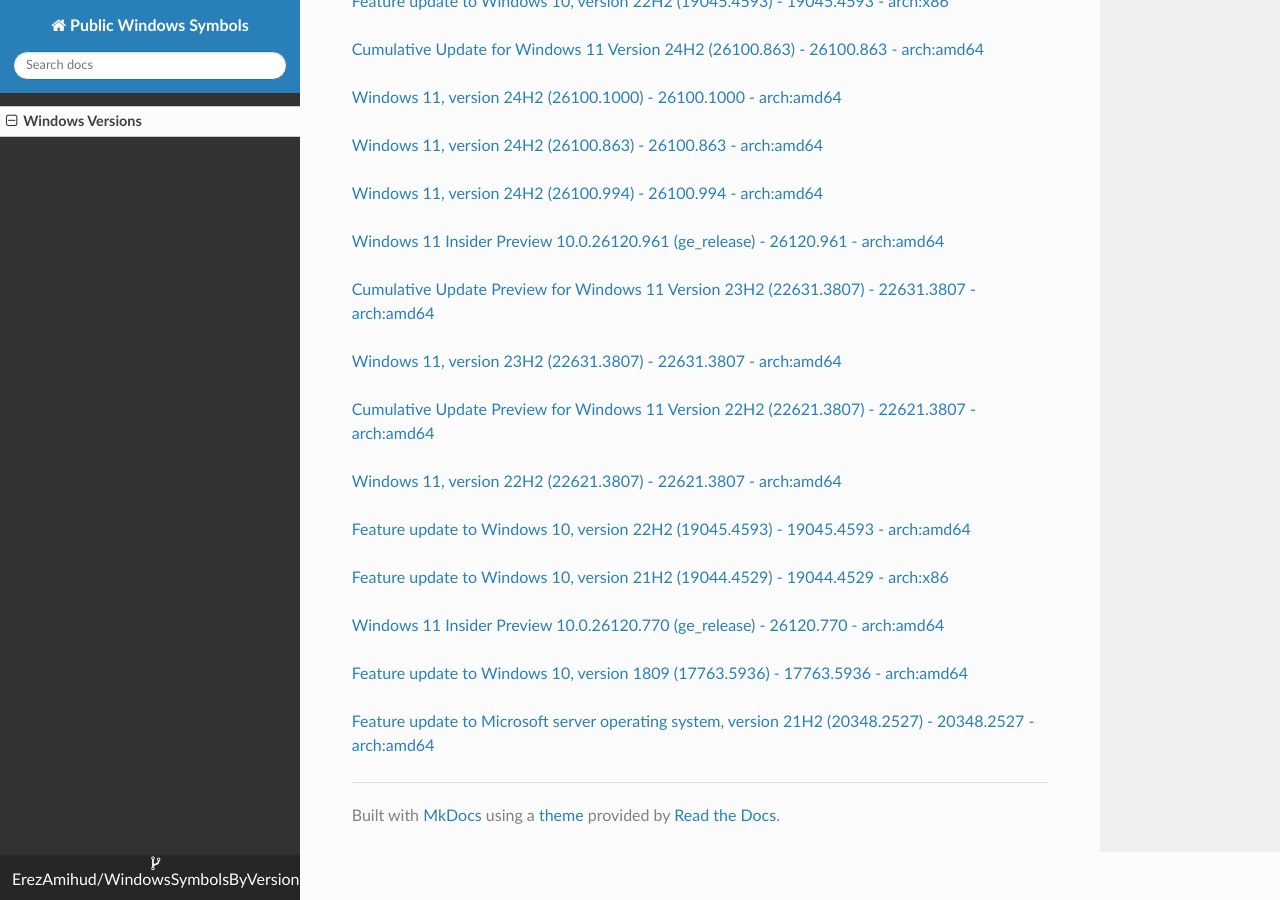
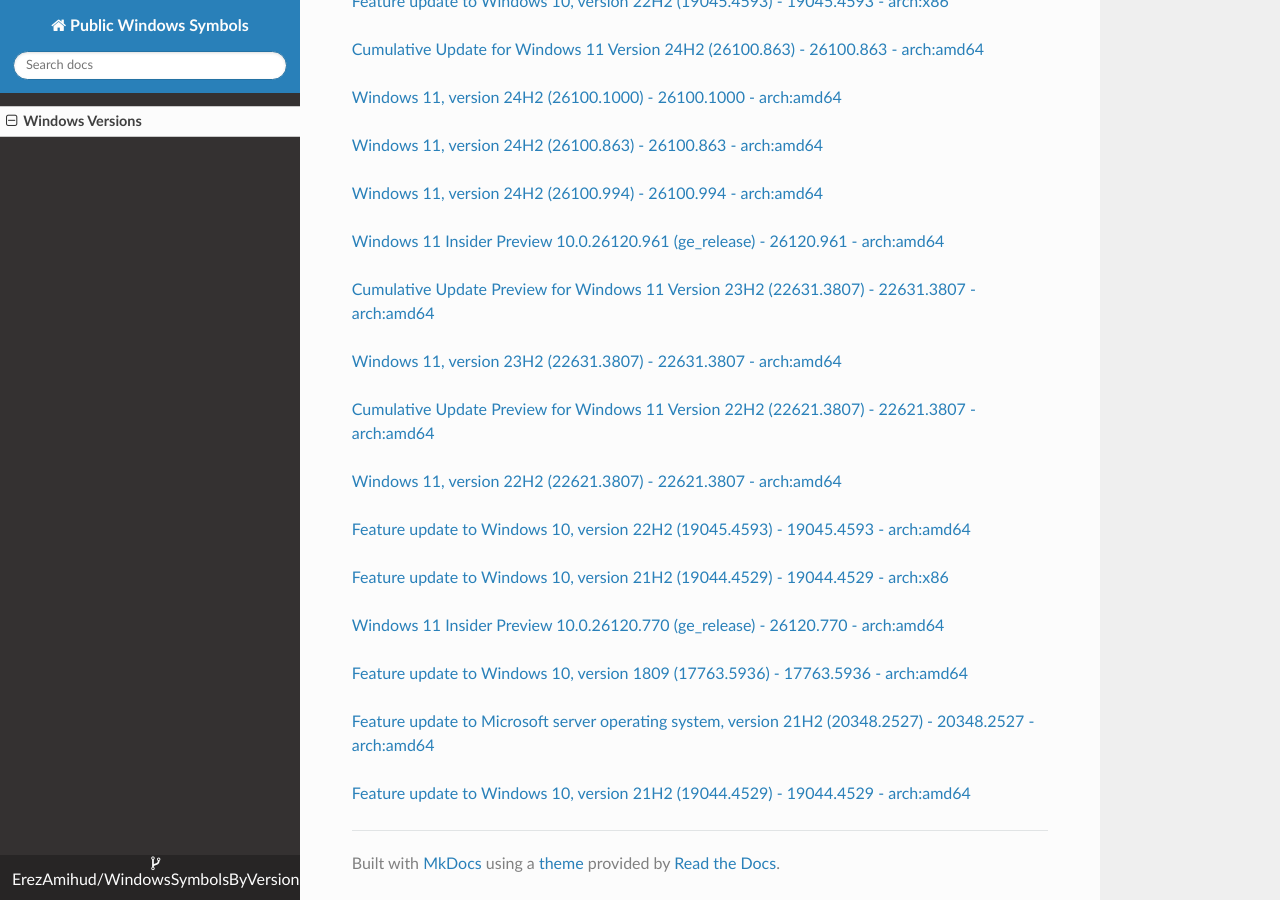
Before and after one commit to ErezAmihud/WindowsSymbolsByVersion, an MkDocs documentation site: the page built from docs/index.md, in a window 1280 px wide and 900 px high, scrolled down 12293 px. Built offline with MkDocs 1.6.1, drawn with Linux system fonts in a browser that asks for light colours; nearby versions of some CDN libraries.

Commit message:
Automated commit, add manifest for a0f51b86-2ddf-40a9-8df4-870619b2ff1d

```diff
--- a/docs/index.md
+++ b/docs/index.md
@@ -643,3 +643,6 @@
 
 
 [Feature update to Microsoft server operating system, version 21H2 (20348.2527) - 20348.2527 - arch:amd64](https://github.com/ErezAmihud/WindowsSymbolsByVersion/blob/main/manifests/a341031f-9835-4c4b-bcad-b5d7eb7ef76d.manifest)
+
+
+[Feature update to Windows 10, version 21H2 (19044.4529) - 19044.4529 - arch:amd64](https://github.com/ErezAmihud/WindowsSymbolsByVersion/blob/main/manifests/a0f51b86-2ddf-40a9-8df4-870619b2ff1d.manifest)
```
Also changed, not shown: process_builds.json (+1 -1 lines), 1 other file.
